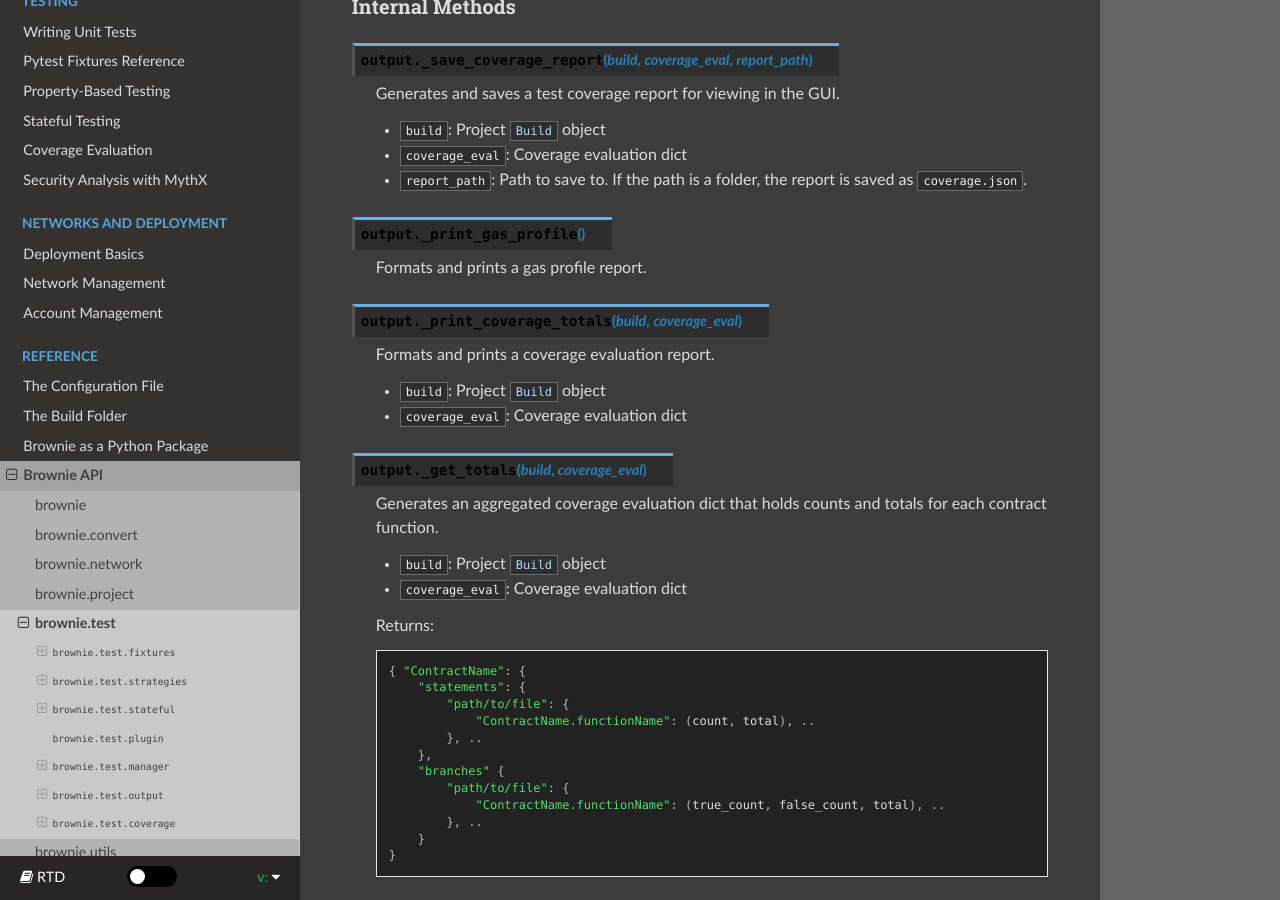
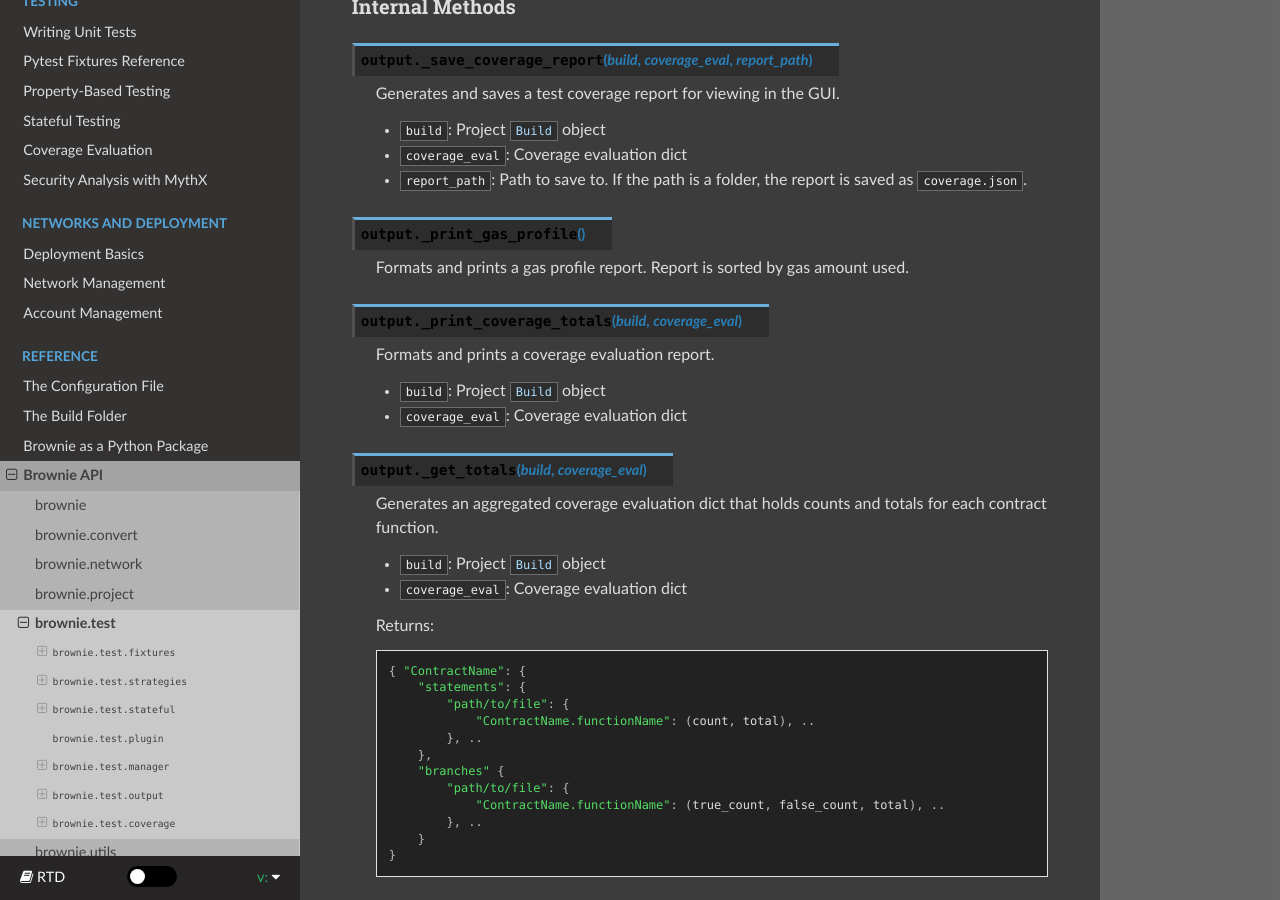
Before and after one commit to eth-brownie/brownie, a Sphinx documentation site: the page built from docs/api-test.rst, in a window 1280 px wide and 900 px high, scrolled down 4038 px. Built offline with Sphinx 7.4.7 and the Read the Docs theme 2.0.0, drawn with Linux system fonts in a browser that asks for light colours.

Commit message:
U Sorted by gas amount used.

```diff
--- a/docs/api-test.rst
+++ b/docs/api-test.rst
@@ -181,7 +181,7 @@
 
 .. py:method:: output._print_gas_profile()
 
-    Formats and prints a gas profile report.
+    Formats and prints a gas profile report. Report is sorted by gas amount used.
 
 .. py:method:: output._print_coverage_totals(build, coverage_eval)
 
```
Also changed, not shown: 1 other file.
